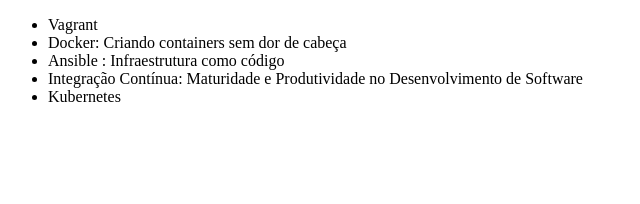
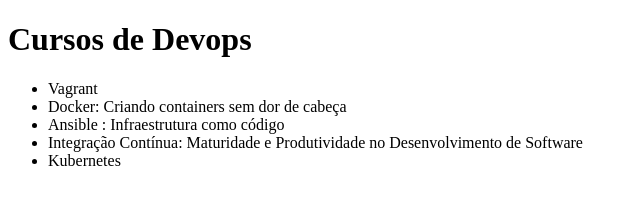
Before and after one commit to leandrozulis/alura-git, a plain HTML site: page index.html in a window 1280 px wide. Shown: the whole page, without its empty margins (0-640 px from the left). Drawn offline with Linux system fonts and the light colour scheme.

Commit message:
Incluído um titulo h1 no index

```diff
--- a/index.html
+++ b/index.html
@@ -5,6 +5,7 @@
     <title>Lista de curso de Devops</title>
 </head>
 <body>
+    <h1>Cursos de Devops</h1>
     <ul>
         <li>Vagrant</li>
         <li>Docker: Criando containers sem dor de cabeça</li>
```
